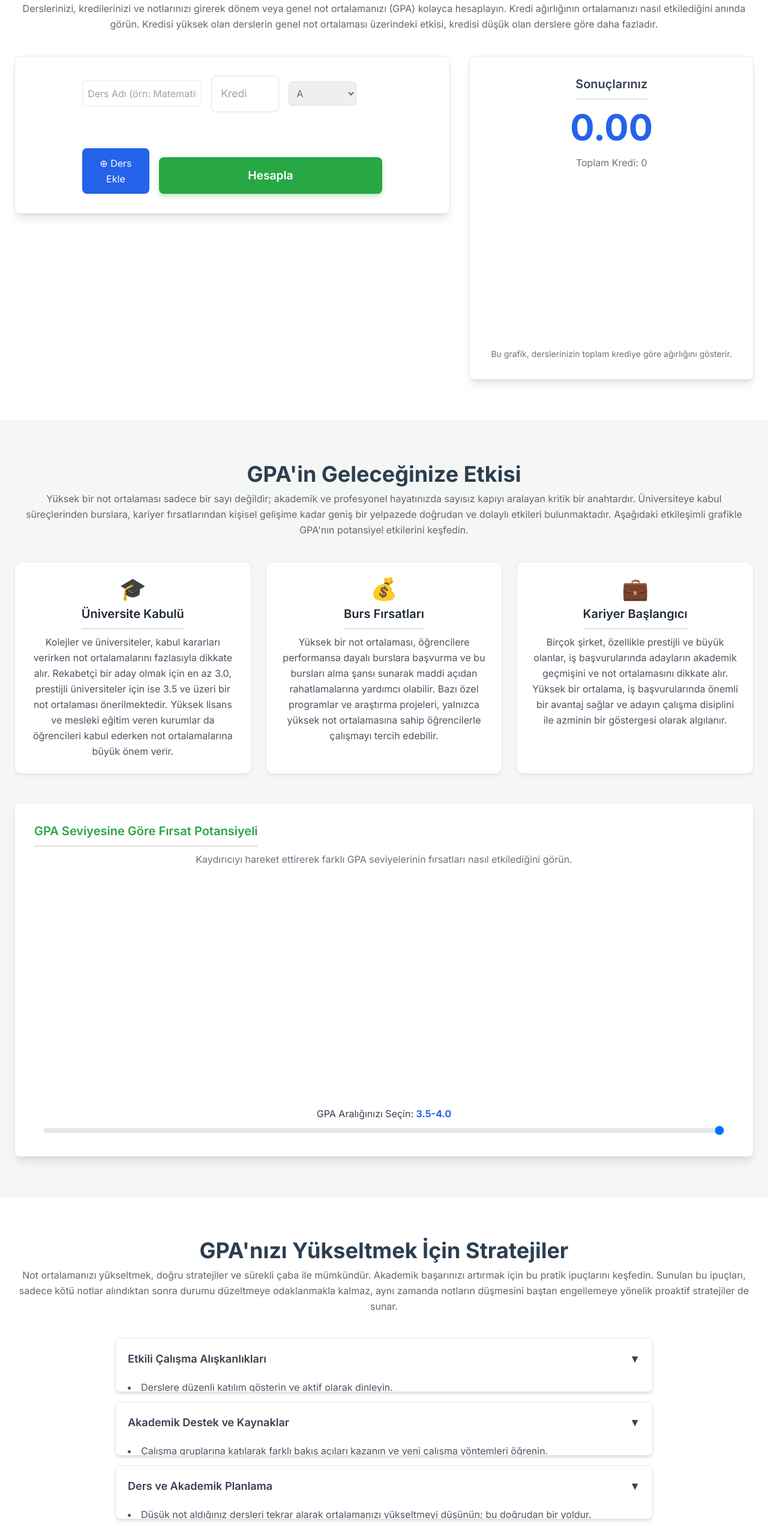
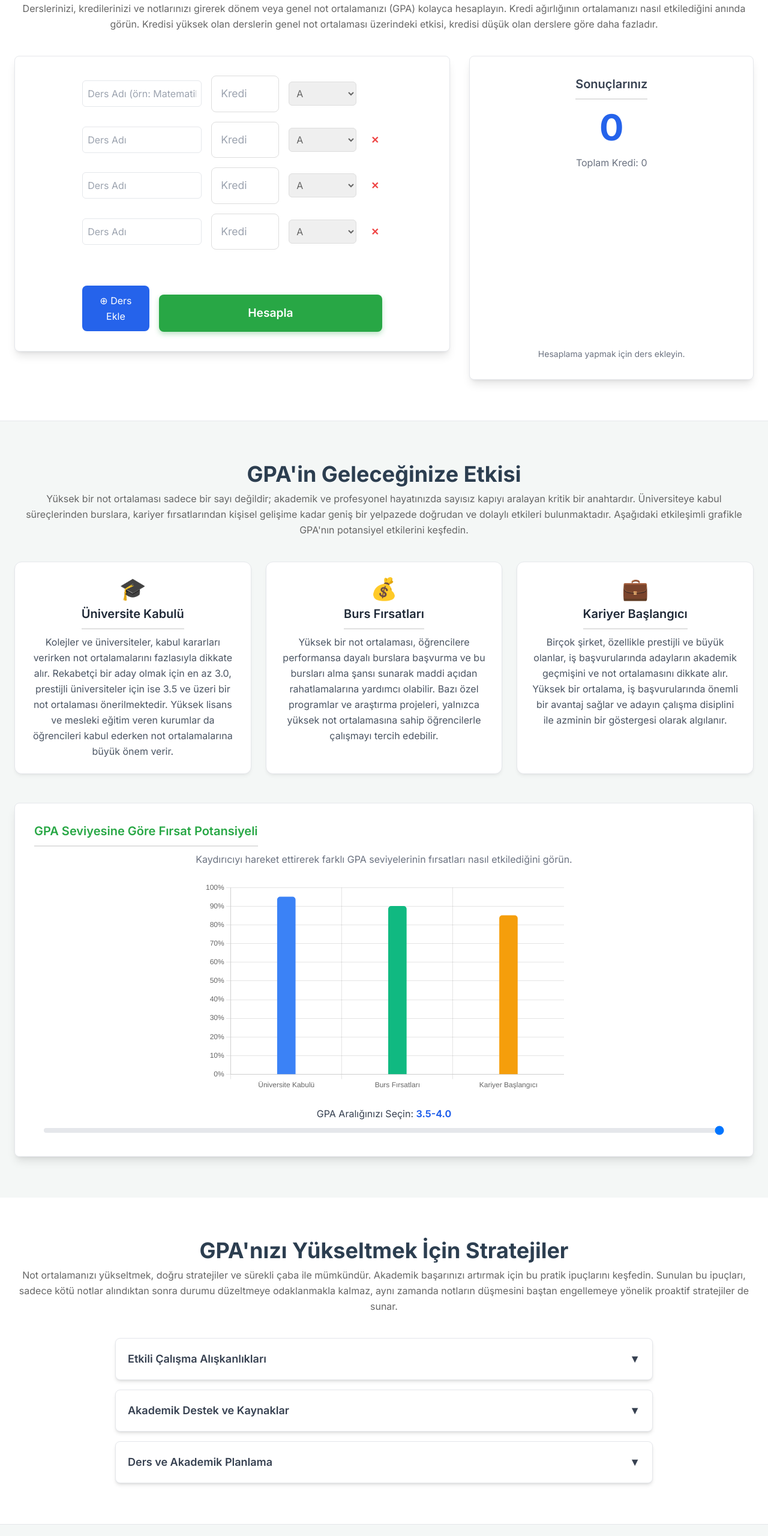
Before and after one commit to mahmut-tas/hesap-sitem, a plain HTML site: page blog/gpa-nedir.html in a window 1280 px wide. Shown: the part 760-3320 px from the top of the page at 60% size. Drawn offline with nearby package versions, Linux system fonts and the light colour scheme.

Commit message:
Update gpa-nedir.html

```diff
--- a/blog/gpa-nedir.html
+++ b/blog/gpa-nedir.html
@@ -10,7 +10,6 @@
     <meta name="description" content="Akademik başarının anahtarı olan Not Ortalaması (GPA) dünyasını keşfedin. Bu interaktif rehber, GPA'yı anlamanıza, hesaplamanıza ve geleceğiniz için en iyi şekilde kullanmanıza yardımcı olmak için tasarlandı."/>
     <meta name="keywords" content="GPA, not ortalaması, akademik başarı, üniversite, burs, kariyer, hesaplama, ipuçları, stratejiler, eğitim"/>
 
-    <!-- Tailwind CSS CDN -->
     <script src="https://cdn.tailwindcss.com"></script>
     <script>
         tailwind.config = {
@@ -33,14 +32,29 @@
     </script>
     <link href="https://fonts.googleapis.com/css2?family=Inter:wght@300;400;600;700&display=swap" rel="stylesheet">
     <link href="https://cdnjs.cloudflare.com/ajax/libs/font-awesome/6.0.0-beta3/css/all.min.css" rel="stylesheet"/>
+    <script src="https://cdn.jsdelivr.net/npm/chart.js"></script>
 
-    <!-- Custom CSS for GPA App -->
     <style>
         body { font-family: 'Inter', sans-serif; color: #4A4A4A; } /* Default color, overridden by textLight for main content */
         .nav-active { color: #2563eb; font-weight: 600; }
         .nav-item { transition: color 0.3s; }
         .nav-item:hover { color: #2563eb; }
-        .accordion-content { max-height: 0; overflow: hidden; transition: max-height 0.5s ease-in-out; }
+        .accordion-content { max-height: 0; overflow: hidden; transition: max-height 0.5s ease-in-out, padding 0.5s ease-in-out; }
+        /* Yeni eklenen akordeon açma sınıfı */
+        .accordion-item.is-open .accordion-content {
+            max-height: 1000px; /* İçeriğin yüksekliğinden daha büyük bir değer olmalı */
+            padding-top: 1.25rem; /* Tailwind'deki p-5'e eşdeğer */
+            padding-bottom: 1.25rem; /* Tailwind'deki p-5'e eşdeğer */
+        }
+        /* Ok simgesinin dönüş animasyonu için */
+        .accordion-header span {
+            transition: transform 0.3s ease;
+        }
+        /* Açık durumdaki ok simgesi */
+        .accordion-item.is-open .accordion-header span {
+            transform: rotate(180deg);
+        }
+
         .stat-card { background-color: #FFFFFF; border: 1px solid #E5E7EB; border-radius: 0.75rem; padding: 1.5rem; text-align: center; box-shadow: 0 4px 6px -1px rgb(0 0 0 / 0.05), 0 2px 4px -2px rgb(0 0 0 / 0.05); transition: transform 0.3s, box-shadow 0.3s; }
         .stat-card:hover { transform: translateY(-5px); box-shadow: 0 10px 15px -3px rgb(0 0 0 / 0.07), 0 4px 6px -4px rgb(0 0 0 / 0.07); }
         .chart-container { position: relative; width: 100%; max-width: 600px; margin-left: auto; margin-right: auto; height: 350px; max-height: 400px; }
@@ -169,7 +183,7 @@
                     </div>
                     <div class="mt-6 px-4">
                         <label for="gpa-slider" class="block text-center font-medium text-gray-700">GPA Aralığınızı Seçin: <span id="gpa-slider-value" class="font-bold text-blue-600">3.5 - 4.0</span></label>
-                        <input id="gpa-slider" type="range" min="0" max="4" value="4" step="1" class="w-full h-2 bg-gray-200 rounded-lg appearance-none cursor-pointer mt-2">
+                        <input id="gpa-slider" type="range" min="0" max="3" value="3" step="1" class="w-full h-2 bg-gray-200 rounded-lg appearance-none cursor-pointer mt-2">
                     </div>
                 </div>
             </div>
@@ -187,7 +201,7 @@
                             Etkili Çalışma Alışkanlıkları
                             <span class="transform transition-transform duration-300">▼</span>
                         </button>
-                        <div class="accordion-content px-5 pb-5 text-gray-600">
+                        <div class="accordion-content px-5 text-gray-600">
                             <ul class="list-disc list-inside space-y-2">
                                 <li>Derslere düzenli katılım gösterin ve aktif olarak dinleyin.</li>
                                 <li>Etkili not alma teknikleri geliştirin; anahtar kelimeleri ve özetleri kullanarak bilgiyi daha iyi organize edin.</li>
@@ -202,7 +216,7 @@
                             Akademik Destek ve Kaynaklar
                             <span class="transform transition-transform duration-300">▼</span>
                         </button>
-                        <div class="accordion-content px-5 pb-5 text-gray-600">
+                        <div class="accordion-content px-5 text-gray-600">
                             <ul class="list-disc list-inside space-y-2">
                                 <li>Çalışma gruplarına katılarak farklı bakış açıları kazanın ve yeni çalışma yöntemleri öğrenin.</li>
                                 <li>Anlamadığınız konularda profesörlerinize ve asistanlarınıza soru sormaktan çekinmeyin.</li>
@@ -217,7 +231,7 @@
                             Ders ve Akademik Planlama
                             <span class="transform transition-transform duration-300">▼</span>
                         </button>
-                        <div class="accordion-content px-5 pb-5 text-gray-600">
+                        <div class="accordion-content px-5 text-gray-600">
                             <ul class="list-disc list-inside space-y-2">
                                 <li>Düşük not aldığınız dersleri tekrar alarak ortalamanızı yükseltmeyi düşünün; bu doğrudan bir yoldur.</li>
                                 <li>Bir döneme çok fazla zorlu ders sıkıştırmayın, yüksek ortalama için dengeli bir program oluşturun.</li>
@@ -473,19 +487,25 @@
                 '3.5-4.0': [95, 90, 85]
             };
 
+            const sliderOpportunityMap = [
+                '0-1.9', // Slider value 0
+                '2.0-2.9', // Slider value 1
+                '3.0-3.4', // Slider value 2
+                '3.5-4.0'  // Slider value 3
+            ];
+
             const gpaSlider = document.getElementById('gpa-slider');
             const gpaSliderValue = document.getElementById('gpa-slider-value');
             let opportunityChart;
 
-            function updateOpportunityChart(level) {
+            function updateOpportunityChart(dataKey) {
                 const labels = ['Üniversite Kabulü', 'Burs Fırsatları', 'Kariyer Başlangıcı'];
-                const dataLevels = Object.values(opportunityData);
-                const dataLabels = Object.keys(opportunityData);
+                const data = opportunityData[dataKey];
 
-                gpaSliderValue.textContent = dataLabels[level];
+                gpaSliderValue.textContent = dataKey; // Görüntülenen metni güncelleyin
 
                 if (opportunityChart) {
-                    opportunityChart.data.datasets[0].data = dataLevels[level];
+                    opportunityChart.data.datasets[0].data = data;
                     opportunityChart.update();
                 } else {
                     const ctx = document.getElementById('opportunityChart').getContext('2d');
@@ -495,7 +515,7 @@
                             labels: labels,
                             datasets: [{
                                 label: 'Fırsat Potansiyeli',
-                                data: dataLevels[level],
+                                data: data,
                                 backgroundColor: ['#3B82F6', '#10B981', '#F59E0B'],
                                 borderRadius: 5,
                                 barThickness: 30,
@@ -529,15 +549,20 @@
             }
 
             gpaSlider.addEventListener('input', (e) => {
-                const sliderMap = ['0-1.9', '2.0-2.9', '3.0-3.4', '3.5-4.0'];
-                const val = e.target.value == 0 ? 0 : e.target.value - 1;
-                updateOpportunityChart(val);
+                const sliderIndex = parseInt(e.target.value);
+                const dataKey = sliderOpportunityMap[sliderIndex];
+                updateOpportunityChart(dataKey);
             });
-            updateOpportunityChart(3);
+            // Sayfa yüklendiğinde varsayılan olarak en yüksek aralığı göstermek için
+            updateOpportunityChart(sliderOpportunityMap[gpaSlider.value]);
 
 
             function setupAccordion(containerId) {
                 const accordionContainer = document.getElementById(containerId);
+                if (!accordionContainer) { // Ensure the container exists
+                    console.warn(`Accordion container with ID '${containerId}' not found.`);
+                    return;
+                }
                 accordionContainer.addEventListener('click', function(e) {
                     const header = e.target.closest('.accordion-header');
                     if (!header) return;
@@ -561,7 +586,7 @@
             setupAccordion('accordion-tips');
             setupAccordion('accordion-faq');
 
-            // Mobile navigation scroll
+            // Mobile navigation scroll (if exists in header.html)
             const mobileNav = document.getElementById('mobile-nav');
             if (mobileNav) {
                 mobileNav.addEventListener('change', function() {
@@ -573,7 +598,7 @@
                 });
             }
 
-            // Smooth scroll for desktop navigation
+            // Smooth scroll for desktop navigation (if exists in header.html)
             document.querySelectorAll('a[href^="#"]').forEach(anchor => {
                 anchor.addEventListener('click', function (e) {
                     e.preventDefault();
@@ -587,6 +612,7 @@
                 });
             });
 
+            // İlk açılışta 3 boş ders satırı ekle ve GPA'yı hesapla
             addCourseRow();
             addCourseRow();
             addCourseRow();
```
